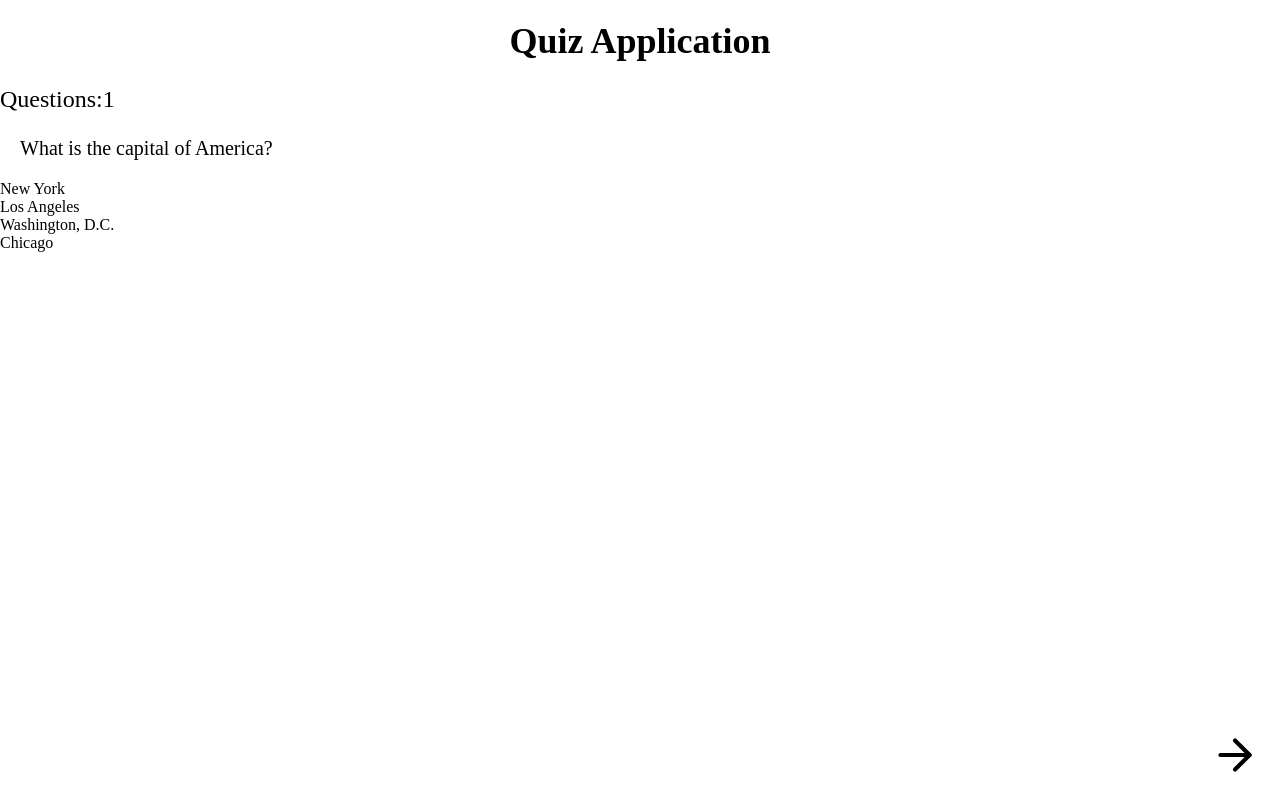
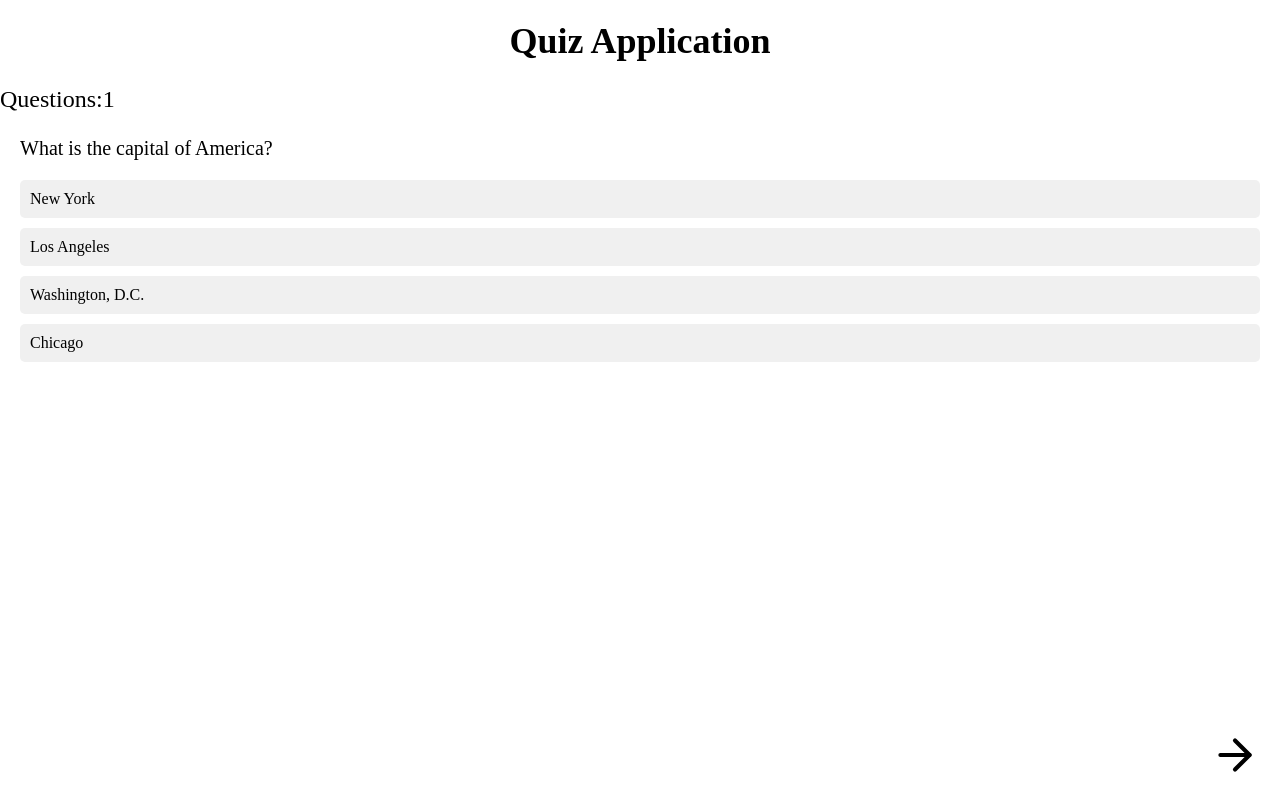
Before and after one commit to Shrilesh-Dhobale/A-24-Quiz-App, a React (Vite) app: page / in a window 1280 px wide. Shown: the top 810 px of the page. Built offline with nearby package versions, Linux system fonts and the light colour scheme.

Commit message:
Styling added for option card

```diff
--- a/src/App.css
+++ b/src/App.css
@@ -14,6 +14,13 @@ html, body, #root {
   font-size: 20px;
   margin: 20px;
 }
+.option-card{
+  background-color: #f0f0f0;
+  padding: 10px;
+  margin: 10px 20px;
+  border-radius: 5px;
+  cursor: pointer;
+}
 .next-question{
   bottom:20px;
   right:20px;
--- a/src/App.jsx
+++ b/src/App.jsx
@@ -13,7 +13,7 @@ function App() {
     <p className="question-no">Questions:{questionIndex+1}</p>
     <p className="question-text">{currentQuestion.question}</p>
     {currentQuestion.option.map((option,idx)=>(
-      <div key={idx}>{option}</div>
+      <div key={idx} className='option-card'>{option}</div>
     ))}
 
     <ArrowRight
```
